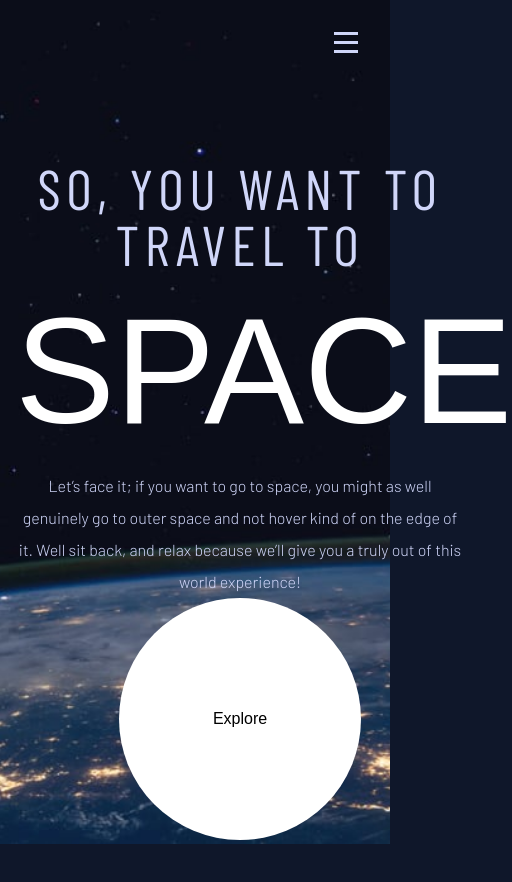
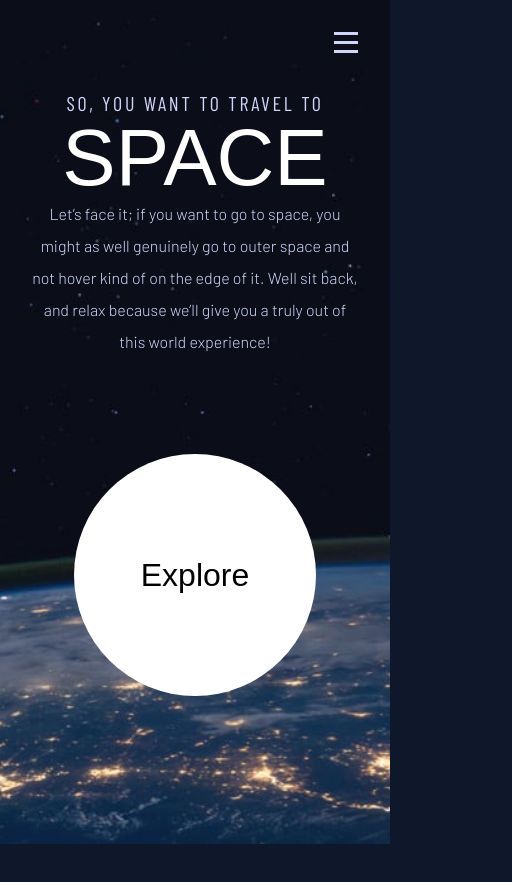
Before and after one commit to Alexjoshua14/Space-Tourism, a Next.js app: page / in a window 390 px wide. Shown: the top 882 px of the page, 512 px wide, since content can reach past the window. After the commit the page ends 844 px from the top, so only its background shows below. Built offline with nearby package versions, Linux system fonts and the light colour scheme; a web font is replaced by a local one.

Commit message:
Update home page with design system classes and clean up sizings across breakpoints

```diff
--- a/src/app/page.tsx
+++ b/src/app/page.tsx
@@ -1,16 +1,15 @@
 import Background from '@/components/background/homeBackground'
-import Image from 'next/image'
 
 export default function Home() {
   return (
-    <main className="flex items-end p-40 min-h-screen">
+    <main>
       <Background />
-      <section className="w-full h-1/2 flex flex-col lg:flex-row items-center lg:items-end justify-center lg:justify-between px-20">
-        <div className="flex flex-col gap-6 w-[450px] h-1/2 lg:h-full text-center lg:text-left">
-          <h2 className="text-2xl leading-none tracking-[.35rem] font-header text-secondary">
+      <section className="w-full pt-14 sm:pt-24 pb-8 min-h-[90vh] h-full md:min-h-screen lg:min-h-none lg:h-1/2 flex flex-col lg:flex-row gap-8 items-center justify-around">
+        <div className="flex flex-col lg:gap-6 px-8 md:px-1 w-full md:w-3/5 max-w-[450px] h-1/2 lg:h-full text-center lg:text-left">
+          <h5 className="text-secondary">
             {`So, you want to travel to`.toUpperCase()}
-          </h2>
-          <h1 className="text-center text-[150px] leading-none font-serif">
+          </h5>
+          <h1 className="leading-none">
             {`Space`.toUpperCase()}
           </h1>
           <p className="leading-loose font-sans text-lg text-secondary font-light">
@@ -19,7 +18,9 @@ export default function Home() {
         </div>
         <div className="flex items-center justify-center">
           <div className="w-[242px] lg:w-[274px] aspect-square flex items-center justify-center bg-white text-black font-serif text-4xl rounded-full">
-            Explore
+            <h4>
+              Explore
+            </h4>
           </div>
         </div>
       </section>
```
